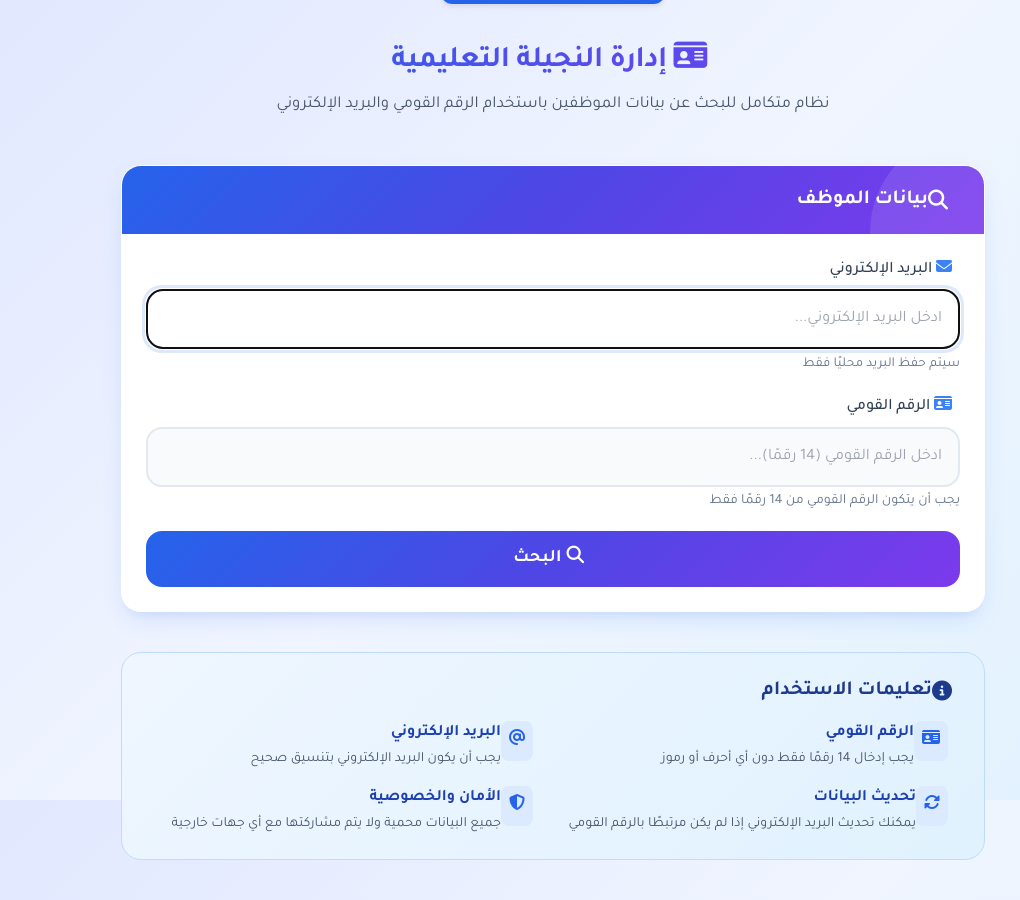
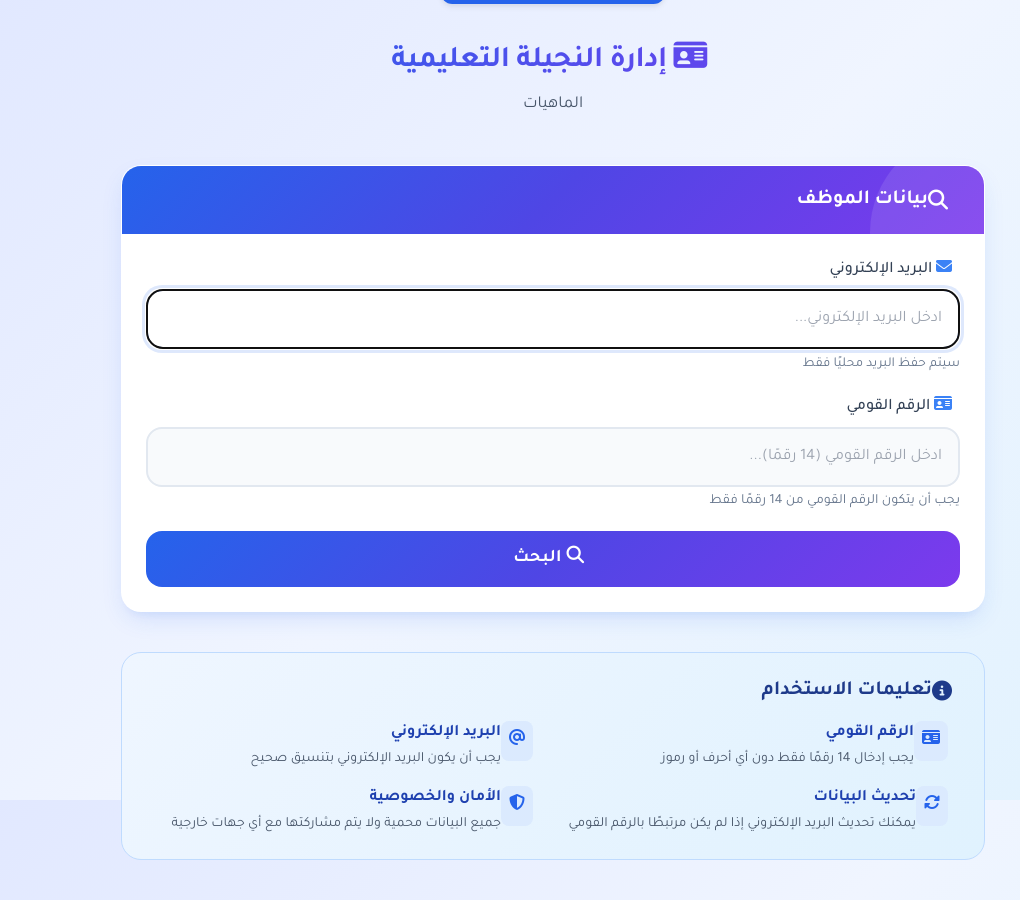
Before and after one commit to refaat252/M, a plain HTML site: page index.html in a window 1280 px wide. Shown: the whole page, without its empty margins (87-1107 px from the left). Drawn offline with nearby package versions, Linux system fonts and the light colour scheme.

Commit message:
Update index.html

```diff
--- a/index.html
+++ b/index.html
@@ -22,7 +22,7 @@
                 إدارة النجيلة التعليمية
             </h1>
             <p class="text-slate-600 max-w-2xl mx-auto">
-                نظام متكامل للبحث عن بيانات الموظفين باستخدام الرقم القومي والبريد الإلكتروني
+               الماهيات
             </p>
         </header>
 
```
